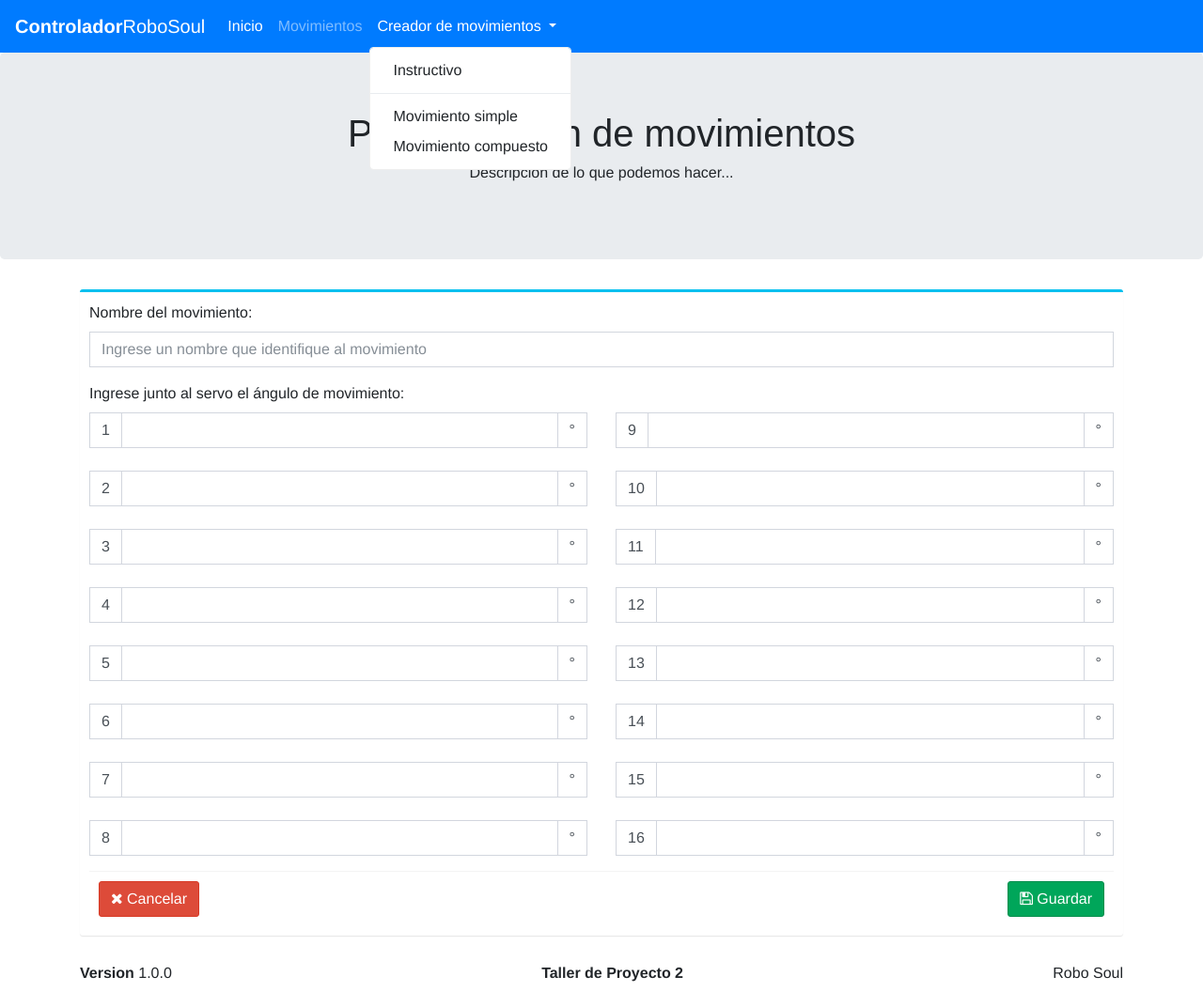
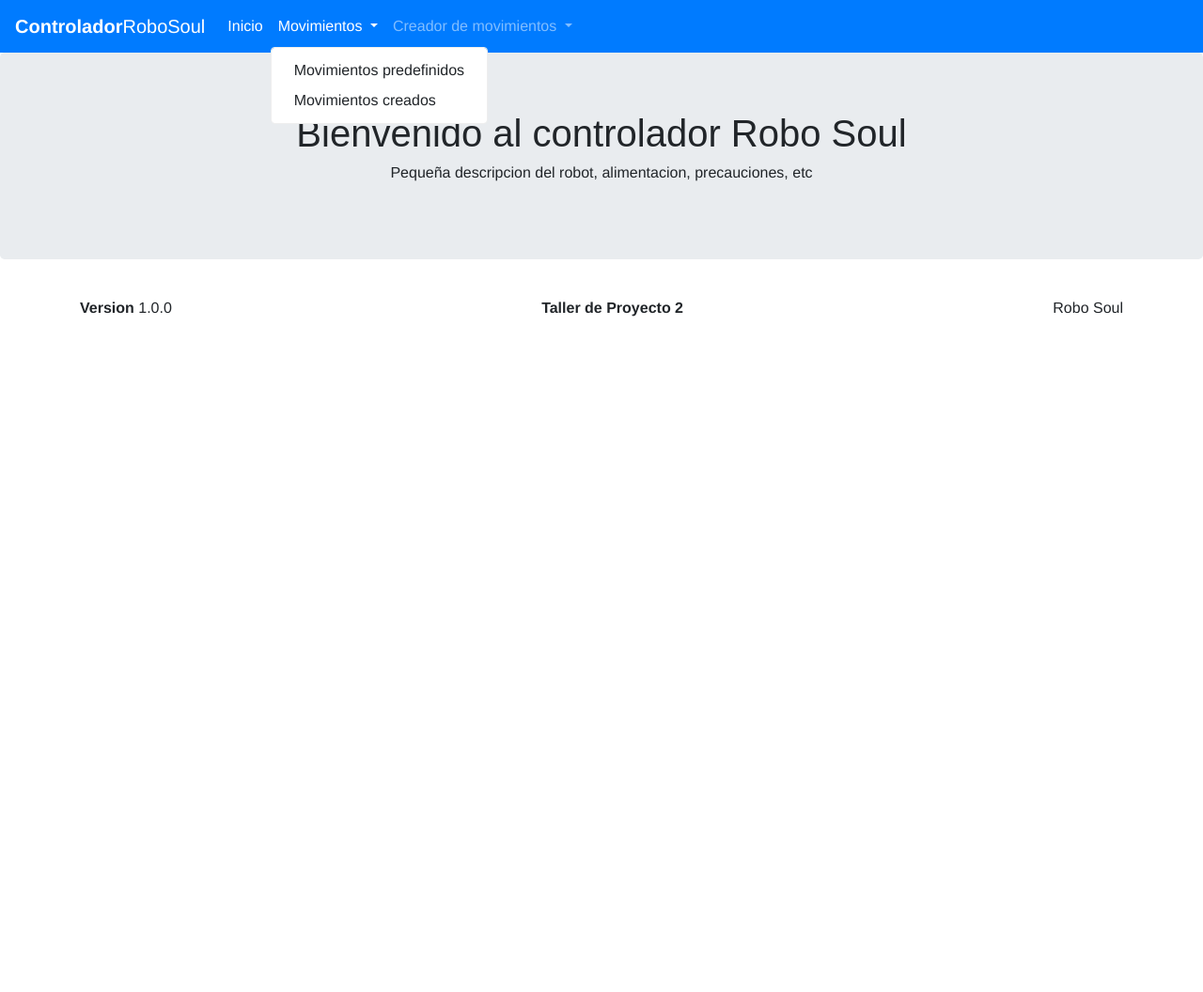
Before and after one commit to TallerDeProyecto2/robot-control, a Flask app: page / in a window 1280 px wide, after a click on "Movimientos". Shown: the whole page at 94% size. After the commit the page ends 337 px from the top, so only its background shows below. Run offline with Flask 2, Linux system fonts and the light colour scheme; some libraries are stand-ins or nearby versions.

Commit message:
nuevas vistas + movimientos complejos

```diff
--- a/app.py
+++ b/app.py
@@ -11,24 +11,34 @@ app = Flask(__name__)
 # Define la ruta con la que se ingresara desde el browser
 @app.route('/', methods = ['GET', 'POST'])
 def index():
+    return render_template('inicio.html')
 
-    # Comunicacion mediante puerto serie
-    # Comando para listar los puertos disponibles: python -m serial.tools.list_ports
-    # ser = serial.Serial('COM1')  # open serial port
-    # print(ser.name)         # check which port was really used
-    # ser.write(b'hello')     # write a string
-    # ser.close()             # close port
+# Define la ruta para los movimientos creados
+@app.route('/creados', methods = ['GET', 'POST'])
+def creados():
+    return render_template('creados.html')
 
+# Define la ruta para los movimientos complejos
+@app.route('/movimientosComplejos', methods = ['GET', 'POST'])
+def movCom():
+    # Guardo el nuevo movimiento complejo, con angulo en 0 para los que no se definen por el usuario
     if request.method == 'POST':
         data = request.form
-        frecuencia = data["frec"]
+        nombre = data["nombre"]
+        descripcion = data["descripcion"]
+        servo = []
+        for x in range(1, 17):
+            numeroServo = "servo"+str(x)
+            angulo = data[numeroServo]
+            servo.append(angulo)
         # Datos de la conexion a la BD
         cnx = mysql.connector.connect(user='root', password='',
                                   host='localhost',
-                                  database='estacion')
+                                  database='robot_control')
         cursor = cnx.cursor()
-        query = ("UPDATE frecuencia_muestreo SET valor = %s WHERE id=1")
-        cursor.execute(query, (frecuencia,))
+        cursor.execute('''INSERT into movimiento_compuesto (nombre, descripcion, servo1, servo2, servo3, servo4, servo5, servo6, servo7, servo8, servo9, servo10, servo11, servo12, servo13, servo14, servo15, servo16)
+                      values (%s, %s, %s, %s, %s, %s, %s, %s, %s, %s, %s, %s, %s, %s, %s, %s, %s, %s)''',
+                      (nombre, descripcion, servo.pop(0), servo.pop(0), servo.pop(0), servo.pop(0), servo.pop(0), servo.pop(0), servo.pop(0), servo.pop(0), servo.pop(0), servo.pop(0), servo.pop(0), servo.pop(0), servo.pop(0), servo.pop(0), servo.pop(0), servo.pop(0)))
         # Commit cambios en la BD
         cnx.commit()
         # Cierro la conexion
@@ -36,6 +46,7 @@ def index():
 
     return render_template('form.html')
 
+# Definimos la ruta para los movimientos simples (con el slider)
 @app.route('/movimientos', methods = ['GET', 'POST'])
 def mov():
 
@@ -46,23 +57,9 @@ def mov():
     # ser.write(b'hello')     # write a string
     # ser.close()             # close port
 
-    if request.method == 'POST':
-        data = request.form
-        frecuencia = data["frec"]
-        # Datos de la conexion a la BD
-        cnx = mysql.connector.connect(user='root', password='',
-                                  host='localhost',
-                                  database='estacion')
-        cursor = cnx.cursor()
-        query = ("UPDATE frecuencia_muestreo SET valor = %s WHERE id=1")
-        cursor.execute(query, (frecuencia,))
-        # Commit cambios en la BD
-        cnx.commit()
-        # Cierro la conexion
-        cnx.close()
-
     return render_template('movimiento.html')
 
+# Definimos la ruta para los movimientos predefinidos
 @app.route('/predefinidos', methods = ['GET', 'POST'])
 def pred():
 
@@ -73,20 +70,44 @@ def pred():
     # ser.write(b'hello')     # write a string
     # ser.close()             # close port
 
-    if request.method == 'POST':
-        data = request.form
-        frecuencia = data["frec"]
-        # Datos de la conexion a la BD
-        cnx = mysql.connector.connect(user='root', password='',
-                                  host='localhost',
-                                  database='estacion')
-        cursor = cnx.cursor()
-        query = ("UPDATE frecuencia_muestreo SET valor = %s WHERE id=1")
-        cursor.execute(query, (frecuencia,))
-        # Commit cambios en la BD
-        cnx.commit()
-        # Cierro la conexion
-        cnx.close()
+    return render_template('predefinido.html')
+
+@app.route('/movimiento1')
+def mov1():
+
+    print("movimiento1")
+    # Comunicacion mediante puerto serie
+    # Comando para listar los puertos disponibles: python -m serial.tools.list_ports
+    # ser = serial.Serial('COM1')  # open serial port
+    # print(ser.name)         # check which port was really used
+    # ser.write(b'hello')     # write a string
+    # ser.close()             # close port
+
+    return render_template('predefinido.html')
+
+@app.route('/movimiento2')
+def mov2():
+
+    print("movimiento2")
+    # Comunicacion mediante puerto serie
+    # Comando para listar los puertos disponibles: python -m serial.tools.list_ports
+    # ser = serial.Serial('COM1')  # open serial port
+    # print(ser.name)         # check which port was really used
+    # ser.write(b'hello')     # write a string
+    # ser.close()             # close port
+
+    return render_template('predefinido.html')
+
+@app.route('/movimiento3')
+def mov3():
+
+    print("movimiento3")
+    # Comunicacion mediante puerto serie
+    # Comando para listar los puertos disponibles: python -m serial.tools.list_ports
+    # ser = serial.Serial('COM1')  # open serial port
+    # print(ser.name)         # check which port was really used
+    # ser.write(b'hello')     # write a string
+    # ser.close()             # close port
 
     return render_template('predefinido.html')
 
--- a/templates/base.html
+++ b/templates/base.html
@@ -29,8 +29,14 @@
             <li class="nav-item active">
               <a class="nav-link" href="/">Inicio</a>
             </li>
-            <li class="nav-item">
-              <a class="nav-link" href="/predefinidos">Movimientos</a>
+            <li class="nav-item dropdown">
+              <a class="nav-link dropdown-toggle" href="#" id="navbarDropdown" role="button" data-toggle="dropdown" aria-haspopup="true" aria-expanded="false">
+                Movimientos
+              </a>
+              <div class="dropdown-menu" aria-labelledby="navbarDropdown">
+                <a class="dropdown-item" href="/predefinidos">Movimientos predefinidos</a>
+                <a class="dropdown-item" href="/creados">Movimientos creados</a>
+              </div>
             </li>
             <li class="nav-item dropdown">
               <a class="nav-link dropdown-toggle" href="#" id="navbarDropdown" role="button" data-toggle="dropdown" aria-haspopup="true" aria-expanded="false">
@@ -40,7 +46,7 @@
                 <a class="dropdown-item" href="#">Instructivo</a>
                 <div class="dropdown-divider"></div>
                 <a class="dropdown-item" href="/movimientos">Movimiento simple</a>
-                <a class="dropdown-item" href="/">Movimiento compuesto</a>
+                <a class="dropdown-item" href="/movimientosComplejos">Movimiento compuesto</a>
               </div>
             </li>
           </ul>
--- a/templates/form.html
+++ b/templates/form.html
@@ -6,12 +6,16 @@
   <p>Descripcion de lo que podemos hacer...</p>
 </div>
 <div class="container">
-  <form>
+  <form action="/movimientosComplejos" method="POST">
     <div class="box box-info">
       <div class="box-body">
         <div class="form-group">
           <label for="exampleInputEmail1">Nombre del movimiento:</label>
-        <input type="email" class="form-control" id="exampleInputEmail1" placeholder="Ingrese un nombre que identifique al movimiento">
+          <input type="text" class="form-control" required="true" id="nombre" name="nombre" placeholder="Ingrese un nombre que identifique al movimiento">
+        </div>
+        <div class="form-group">
+          <label for="exampleInputEmail1">Descripción:</label>
+          <input type="text" class="form-control" required="true" id="descripcion" name="descripcion" placeholder="Ingrese una descripción del movimiento">
         </div>
         <div class="form-group">
           <label>Ingrese junto al servo el ángulo de movimiento:</label>
@@ -20,98 +24,98 @@
             <div class="col-lg-6">
                 <div class="input-group">
                   <span class="input-group-addon">1</span>
-                <input type="number" min="0" max="180" class="form-control" aria-label="Movimiento en grados">
+                  <input type="number" min="0" max="180" class="form-control" aria-label="Movimiento en grados" id="servo1" name="servo1">
                   <span class="input-group-addon">°</span>
                 </div>
               <br>
                 <div class="input-group">
                   <span class="input-group-addon">2</span>
-                <input type="number" min="0" max="180" class="form-control" aria-label="Movimiento en grados">
+                  <input type="number" min="0" max="180" class="form-control" aria-label="Movimiento en grados" id="servo2" name="servo2">
                   <span class="input-group-addon">°</span>
                 </div>
               <br>
                 <div class="input-group">
                   <span class="input-group-addon">3</span>
-                <input type="number" min="0" max="180" class="form-control" aria-label="Movimiento en grados">
+                  <input type="number" min="0" max="180" class="form-control" aria-label="Movimiento en grados" id="servo3" name="servo3">
                   <span class="input-group-addon">°</span>
                 </div>
               <br>
                 <div class="input-group">
                   <span class="input-group-addon">4</span>
-                <input type="number" min="0" max="180" class="form-control" aria-label="Movimiento en grados">
+                  <input type="number" min="0" max="180" class="form-control" aria-label="Movimiento en grados" id="servo4" name="servo4">
                   <span class="input-group-addon">°</span>
                 </div>
               <br>
                 <div class="input-group">
                   <span class="input-group-addon">5</span>
-                <input type="number" min="0" max="180" class="form-control" aria-label="Movimiento en grados">
+                  <input type="number" min="0" max="180" class="form-control" aria-label="Movimiento en grados" id="servo5" name="servo5">
                   <span class="input-group-addon">°</span>
                 </div>
               <br>
                 <div class="input-group">
                   <span class="input-group-addon">6</span>
-                <input type="number" min="0" max="180" class="form-control" aria-label="Movimiento en grados">
+                  <input type="number" min="0" max="180" class="form-control" aria-label="Movimiento en grados" id="servo6" name="servo6">
                   <span class="input-group-addon">°</span>
                 </div>
               <br>
                 <div class="input-group">
                   <span class="input-group-addon">7</span>
-                <input type="number" min="0" max="180" class="form-control" aria-label="Movimiento en grados">
+                  <input type="number" min="0" max="180" class="form-control" aria-label="Movimiento en grados" id="servo7" name="servo7">
                   <span class="input-group-addon">°</span>
                 </div>
               <br>
                 <div class="input-group">
                   <span class="input-group-addon">8</span>
-                <input type="number" min="0" max="180" class="form-control" aria-label="Movimiento en grados">
+                  <input type="number" min="0" max="180" class="form-control" aria-label="Movimiento en grados" id="servo8" name="servo8">
                   <span class="input-group-addon">°</span>
                 </div>
             </div>
             <div class="col-lg-6">
                 <div class="input-group">
                   <span class="input-group-addon">9</span>
-                <input type="number" min="0" max="180" class="form-control" aria-label="Movimiento en grados">
+                  <input type="number" min="0" max="180" class="form-control" aria-label="Movimiento en grados" id="servo9" name="servo9">
                   <span class="input-group-addon">°</span>
                 </div>
               <br>
                 <div class="input-group">
                   <span class="input-group-addon">10</span>
-                <input type="number" min="0" max="180" class="form-control" aria-label="Movimiento en grados">
+                  <input type="number" min="0" max="180" class="form-control" aria-label="Movimiento en grados" id="servo10" name="servo10">
                   <span class="input-group-addon">°</span>
                 </div>
               <br>
                 <div class="input-group">
                   <span class="input-group-addon">11</span>
-                <input type="number" min="0" max="180" class="form-control" aria-label="Movimiento en grados">
+                  <input type="number" min="0" max="180" class="form-control" aria-label="Movimiento en grados" id="servo11" name="servo11">
                   <span class="input-group-addon">°</span>
                 </div>
               <br>
                 <div class="input-group">
                   <span class="input-group-addon">12</span>
-                <input type="number" min="0" max="180" class="form-control" aria-label="Movimiento en grados">
+                  <input type="number" min="0" max="180" class="form-control" aria-label="Movimiento en grados" id="servo12" name="servo12">
                   <span class="input-group-addon">°</span>
                 </div>
               <br>
                 <div class="input-group">
                   <span class="input-group-addon">13</span>
-                <input type="number" min="0" max="180" class="form-control" aria-label="Movimiento en grados">
+                  <input type="number" min="0" max="180" class="form-control" aria-label="Movimiento en grados" id="servo13" name="servo13">
                   <span class="input-group-addon">°</span>
                 </div>
               <br>
                 <div class="input-group">
                   <span class="input-group-addon">14</span>
-                <input type="number" min="0" max="180" class="form-control" aria-label="Movimiento en grados">
+                  <input type="number" min="0" max="180" class="form-control" aria-label="Movimiento en grados" id="servo14" name="servo14">
                   <span class="input-group-addon">°</span>
                 </div>
               <br>
                 <div class="input-group">
                   <span class="input-group-addon">15</span>
-                <input type="number" min="0" max="180" class="form-control" aria-label="Movimiento en grados">
+                  <input type="number" min="0" max="180" class="form-control" aria-label="Movimiento en grados" id="servo15" name="servo15">
                   <span class="input-group-addon">°</span>
                 </div>
               <br>
                 <div class="input-group">
                   <span class="input-group-addon">16</span>
-                <input type="number" min="0" max="180" class="form-control" aria-label="Movimiento en grados">
+                  <input type="number" min="0" max="180" class="form-control" aria-label="Movimiento en grados" id="servo16" name="servo16">
                   <span class="input-group-addon">°</span>
                 </div>
             </div>
--- /dev/null
+++ b/templates/inicio.html
@@ -0,0 +1,12 @@
+{% extends "base.html" %}
+
+{% block content %}
+<div class="jumbotron text-center">
+  <h1>Bienvenido al controlador Robo Soul</h1>
+  <p>Pequeña descripcion del robot, alimentacion, precauciones, etc</p>
+</div>
+  <div class="content-wrapper">
+
+</div>
+
+{% endblock %}
--- a/templates/predefinido.html
+++ b/templates/predefinido.html
@@ -13,7 +13,7 @@
         <div class="caption">
           <h3>Descripción del movimiento</h3>
           <p>En que consiste el movimientos, como debe encontrarse el robot...</p>
-          <p><a href="#" class="btn btn-success" role="button"><i class="fa fa-play"></i> Ejecutar</a> <a href="#" class="btn btn-danger" role="button"><i class="fa fa-stop"></i> Frenar</a></p>
+          <p><a href="/movimiento1" class="btn btn-success" role="button"><i class="fa fa-play"></i> Ejecutar</a> <a href="#" class="btn btn-danger" role="button"><i class="fa fa-stop"></i> Frenar</a></p>
         </div>
       </div>
     </div>
```
Also changed, not shown: templates/creados.html (added, +41 -0 lines). Lines whose indentation alone changed are shown as unchanged.
